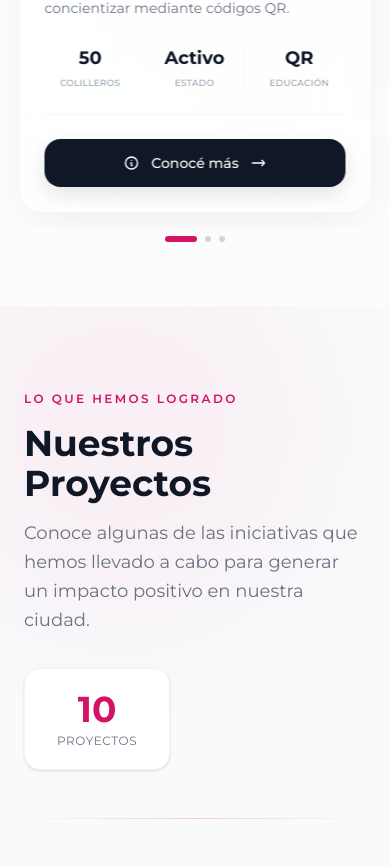
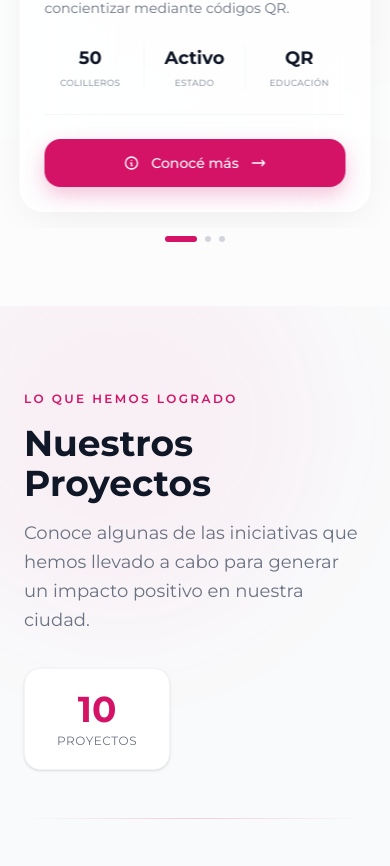
Before and after one commit to valentinomaseda/rotaract-arrecifes, a React (Vite) app: page / in a window 390 px wide. Shown: the part 1895-2761 px from the top of the page. Built offline with nearby package versions, Linux system fonts and the light colour scheme.

Commit message:
feat: implement responsive project carousel component with auto-play and touch navigation

```diff
--- a/src/features/projects/CurrentProject.jsx
+++ b/src/features/projects/CurrentProject.jsx
@@ -132,7 +132,7 @@ const ProjectCard = ({ badge, title, description, stats, cta, active, autoplayKe
           href={cta.href}
           target="_blank"
           rel="noopener noreferrer"
-          className="inline-flex items-center justify-center w-full sm:w-auto gap-3 px-6 sm:px-8 py-3.5 rounded-2xl bg-gray-900 text-white font-montserrat font-medium text-sm sm:text-base hover:bg-cranberry shadow-[0_8px_20px_rgba(0,0,0,0.1)] hover:shadow-[0_8px_25px_rgba(200,20,50,0.25)] transition-all duration-300 group"
+          className="inline-flex items-center justify-center w-full sm:w-auto gap-3 px-6 sm:px-8 py-3.5 rounded-2xl bg-cranberry text-white font-montserrat font-medium text-sm sm:text-base hover:bg-cranberry-dark shadow-[0_8px_20px_rgba(212,19,103,0.25)] hover:shadow-[0_8px_25px_rgba(212,19,103,0.4)] transition-all duration-300 group"
           aria-label={cta.ariaLabel}
           tabIndex={active ? 0 : -1}
         >
```
